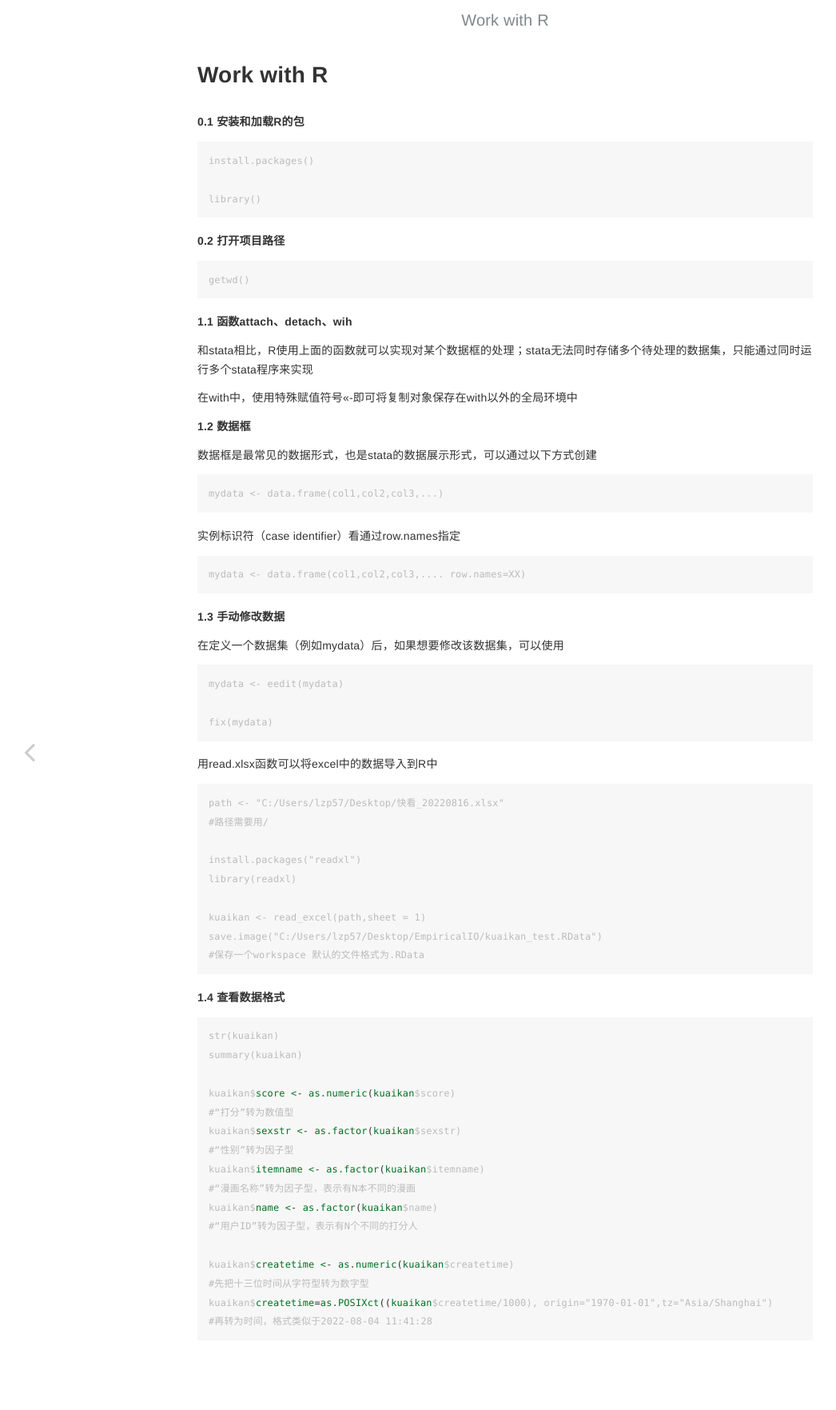
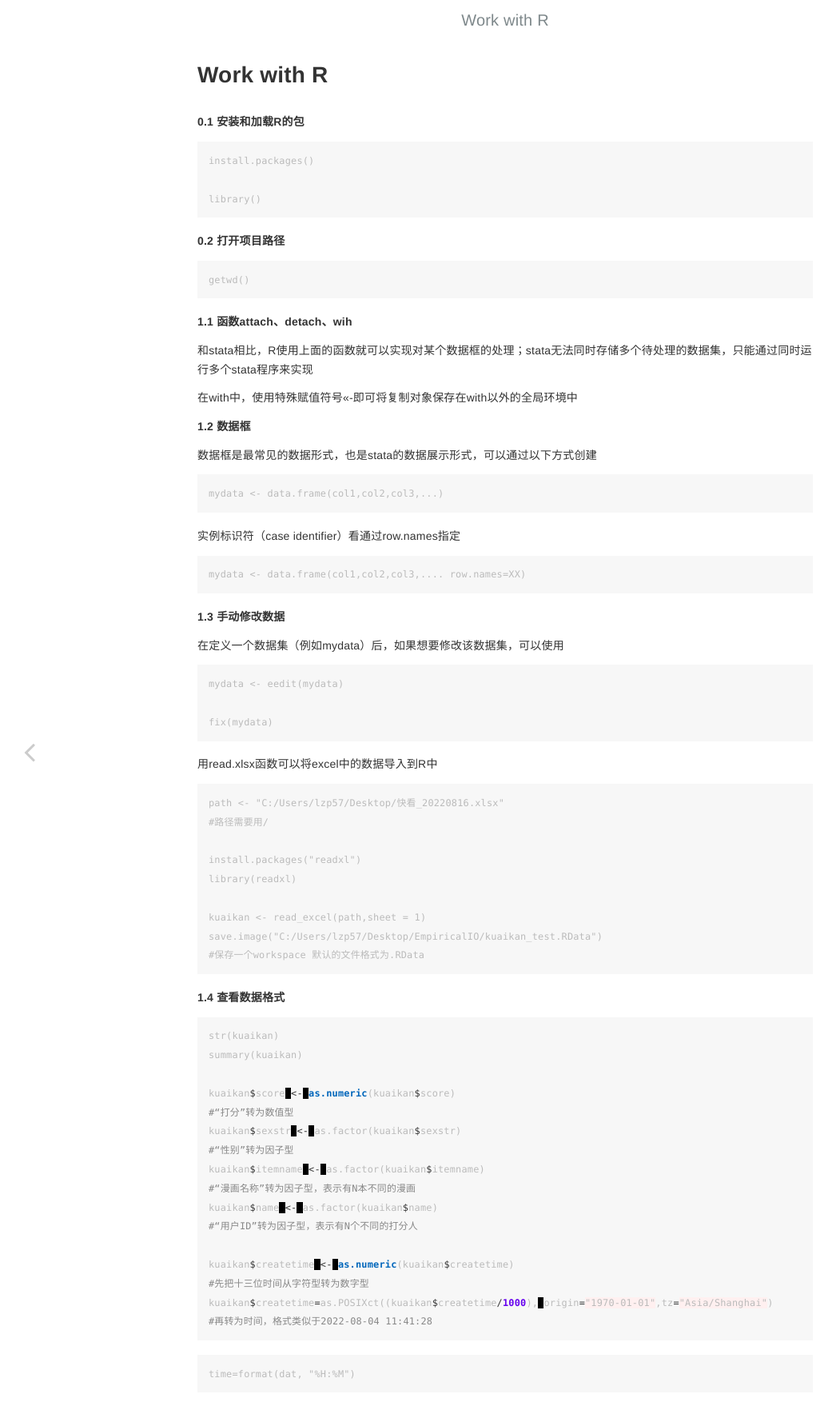
Before and after one commit to Zhuopie/Zhuopie.github.io, a Jekyll site: the page built from _pages/Work with R.md, in a window 1280 px wide. Shown: the top 1763 px of the page at 80% size, without its empty margins (8-1054 px from the left). Built offline with Jekyll 4.4.1, drawn with Linux system fonts in a browser that asks for light colours.

Commit message:
Update Work with R.md

````diff
--- a/_pages/Work with R.md
+++ b/_pages/Work with R.md
@@ -67,7 +67,7 @@ save.image("C:/Users/lzp57/Desktop/EmpiricalIO/kuaikan_test.RData")
 
 **1.4 查看数据格式**
 
-```tex
+```R
 str(kuaikan)
 summary(kuaikan)
 
@@ -85,3 +85,7 @@ kuaikan$createtime <- as.numeric(kuaikan$createtime)
 kuaikan$createtime=as.POSIXct((kuaikan$createtime/1000), origin="1970-01-01",tz="Asia/Shanghai")
 #再转为时间，格式类似于2022-08-04 11:41:28
 ```
+
+```
+time=format(dat, "%H:%M")
+```
````
